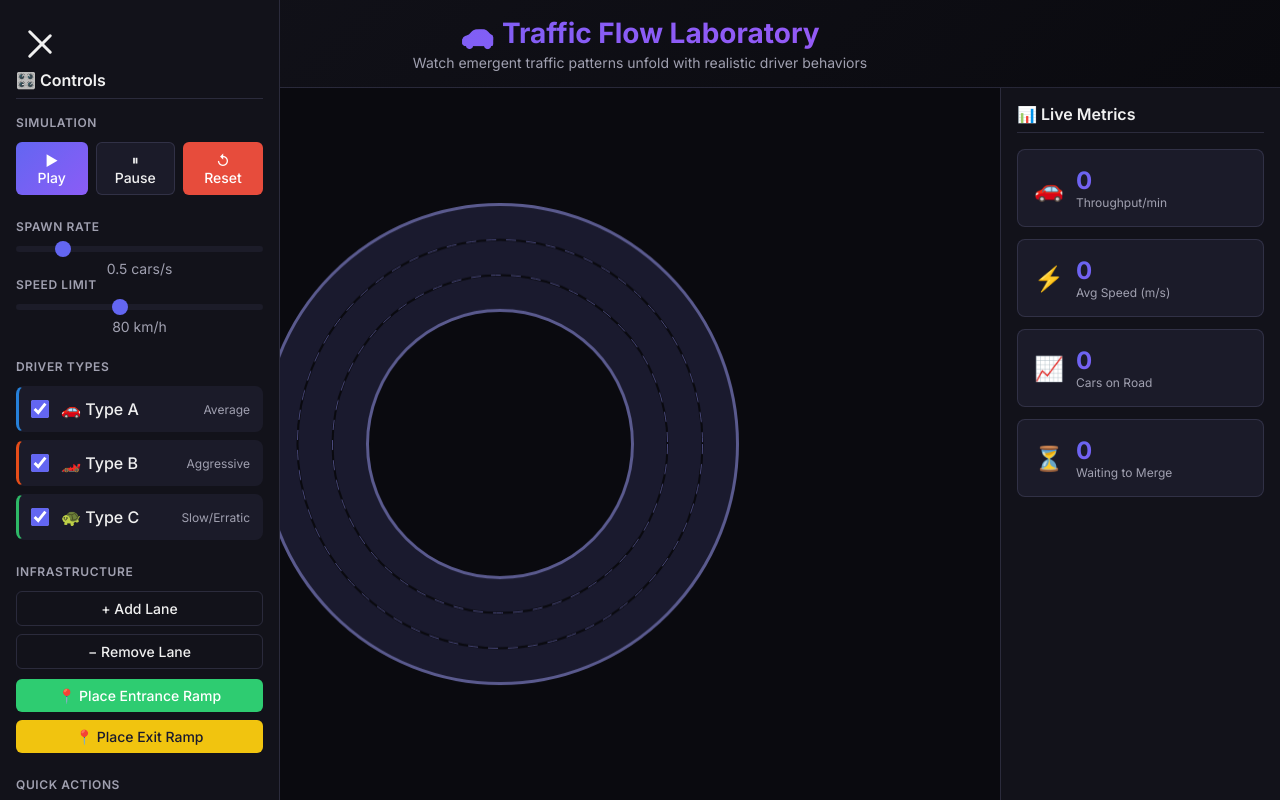
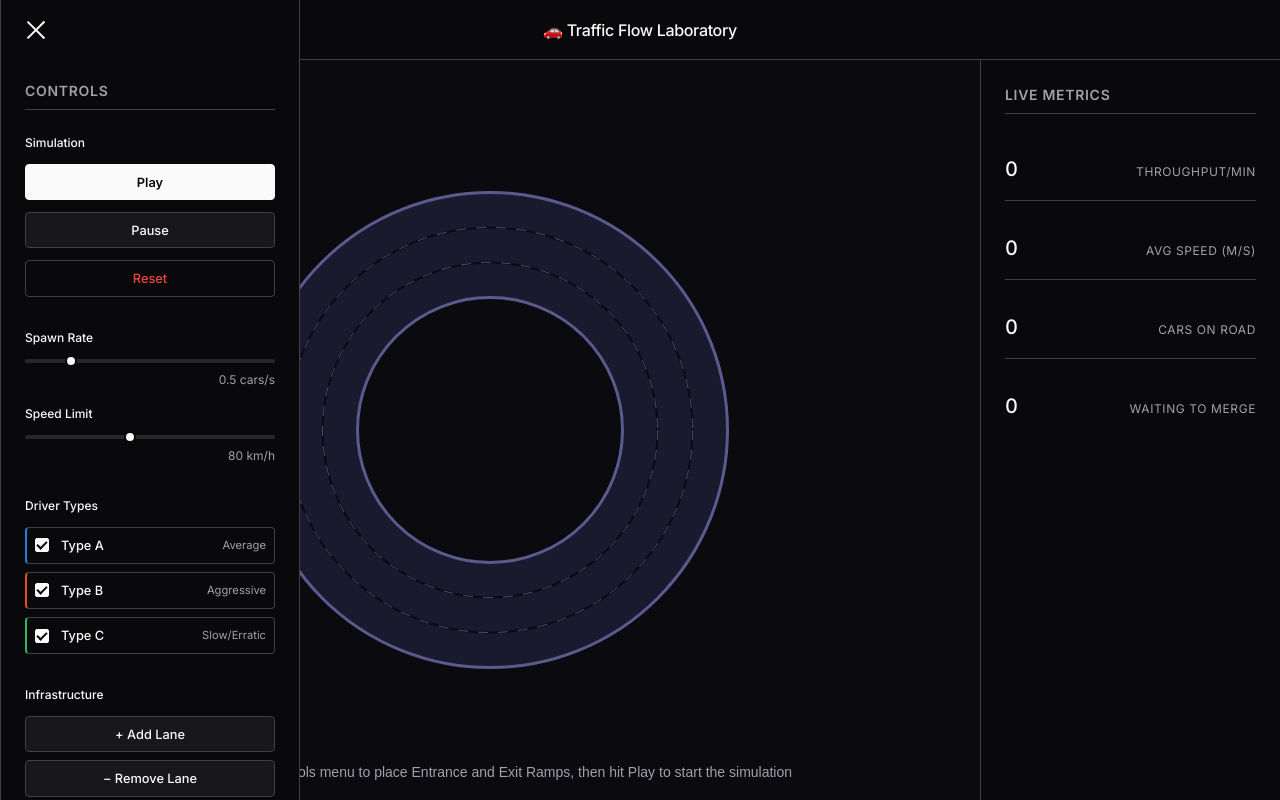
Before and after one commit to bharrell1013/TrafficSim, a website built with Vite: page index.html in a window 1280 px wide. Both pictures are taken after a click on the button "Toggle Controls". Built offline with nearby package versions, Linux system fonts and the light colour scheme.

Commit message:
UI redesign

```diff
--- a/src/core/Renderer.ts
+++ b/src/core/Renderer.ts
@@ -43,6 +43,24 @@ export class Renderer {
     for (const car of cars) {
       this.drawCar(car, config);
     }
+
+    if (ramps.length === 0) {
+      this.drawInstructions();
+    }
+  }
+
+  private drawInstructions(): void {
+    this.ctx.save();
+    this.ctx.fillStyle = "#a1a1aa"; // text-secondary color
+    this.ctx.font = "14px Inter, sans-serif";
+    this.ctx.textAlign = "center";
+    this.ctx.textBaseline = "bottom";
+
+    const text =
+      "Tip: Use the controls menu to place Entrance and Exit Ramps, then hit Play to start the simulation";
+    // Draw at bottom with some padding
+    this.ctx.fillText(text, this.centerX, this.canvas.height - 20);
+    this.ctx.restore();
   }
 
   private drawRoad(config: SimulationConfig): void {
--- a/src/style.css
+++ b/src/style.css
@@ -1,15 +1,21 @@
 :root {
-  --bg-primary: #0a0a0f;
-  --bg-secondary: #12121a;
-  --bg-card: rgba(30, 30, 45, 0.8);
-  --text-primary: #f0f0f0;
-  --text-secondary: #a0a0b0;
-  --accent-primary: #6366f1;
-  --accent-success: #2ecc71;
-  --accent-warning: #f1c40f;
-  --accent-danger: #e74c3c;
-  --border-color: rgba(100, 100, 140, 0.3);
-  --shadow: 0 8px 32px rgba(0, 0, 0, 0.4);
+  --bg-primary: #09090b;
+  --bg-secondary: #18181b;
+  --bg-card: #27272a;
+  --bg-hover: #3f3f46;
+
+  --text-primary: #fafafa;
+  --text-secondary: #a1a1aa;
+
+  --accent-primary: #fafafa; /* Minimalist white accent */
+  --accent-muted: #52525b;
+
+  --confirm: #22c55e;
+  --danger: #ef4444;
+  --warning: #eab308;
+
+  --border-color: #3f3f46;
+  --radius: 4px;
 }
 
 * {
@@ -19,11 +25,13 @@
 }
 
 body {
-  font-family: "Inter", system-ui, -apple-system, sans-serif;
+  font-family: "Geist Mono", "Inter", system-ui, -apple-system, sans-serif; /* Tech-minimal font stack */
   background: var(--bg-primary);
   color: var(--text-primary);
   min-height: 100vh;
   overflow: hidden;
+  font-size: 14px;
+  line-height: 1.5;
 }
 
 #app {
@@ -33,26 +41,25 @@ body {
 }
 
 .app-header {
-  background: linear-gradient(135deg, var(--bg-secondary), var(--bg-primary));
-  padding: 1rem 2rem;
+  background: var(--bg-primary);
+  padding: 1rem 1.5rem;
   border-bottom: 1px solid var(--border-color);
-  text-align: center;
+  display: flex;
+  align-items: center;
+  justify-content: center;
   position: relative;
+  height: 60px;
 }
 
 .app-header h1 {
-  font-size: 1.75rem;
-  font-weight: 700;
-  background: linear-gradient(135deg, #6366f1, #8b5cf6, #a855f7);
-  -webkit-background-clip: text;
-  -webkit-text-fill-color: transparent;
-  background-clip: text;
+  font-size: 1rem;
+  font-weight: 500;
+  color: var(--text-primary);
+  letter-spacing: -0.02em;
 }
 
 .app-header .tagline {
-  color: var(--text-secondary);
-  font-size: 0.875rem;
-  margin-top: 0.25rem;
+  display: none; /* Minimalist: hide tagline */
 }
 
 .hamburger-btn {
@@ -60,8 +67,8 @@ body {
   left: 1.5rem;
   top: 50%;
   transform: translateY(-50%);
-  width: 32px;
-  height: 24px;
+  width: 24px;
+  height: 16px;
   background: transparent;
   border: none;
   cursor: pointer;
@@ -75,14 +82,13 @@ body {
 .hamburger-btn span {
   display: block;
   width: 100%;
-  height: 3px;
+  height: 2px;
   background: var(--text-primary);
-  border-radius: 2px;
-  transition: all 0.3s ease;
+  transition: all 0.2s ease;
 }
 
 .hamburger-btn.active span:nth-child(1) {
-  transform: rotate(45deg) translate(6px, 6px);
+  transform: rotate(45deg) translate(5px, 5px);
 }
 
 .hamburger-btn.active span:nth-child(2) {
@@ -90,21 +96,40 @@ body {
 }
 
 .hamburger-btn.active span:nth-child(3) {
-  transform: rotate(-45deg) translate(6px, -6px);
+  transform: rotate(-45deg) translate(5px, -5px);
 }
 
 .app-layout {
   display: grid;
-  grid-template-columns: 1fr 280px;
+  grid-template-columns: 1fr 300px;
   flex: 1;
   overflow: hidden;
   position: relative;
 }
 
 .sidebar {
-  background: var(--bg-secondary);
-  padding: 1rem;
+  background: var(--bg-primary);
+  padding: 1.5rem;
   overflow-y: auto;
+  border-left: 1px solid var(--border-color);
+}
+
+/* Custom Minimalist Scrollbar */
+.sidebar::-webkit-scrollbar {
+  width: 6px;
+}
+
+.sidebar::-webkit-scrollbar-track {
+  background: transparent;
+}
+
+.sidebar::-webkit-scrollbar-thumb {
+  background: var(--accent-muted);
+  border-radius: 3px;
+}
+
+.sidebar::-webkit-scrollbar-thumb:hover {
+  background: var(--text-secondary);
 }
 
 .controls-sidebar {
@@ -112,21 +137,34 @@ body {
   left: 0;
   top: 0;
   bottom: 0;
-  width: 280px;
+  width: 300px;
+  background: var(--bg-primary);
   border-right: 1px solid var(--border-color);
   transform: translateX(-100%);
-  transition: transform 0.3s ease;
+  transition: transform 0.2s cubic-bezier(0.16, 1, 0.3, 1);
   z-index: 50;
-  padding-top: 70px;
-  overflow: hidden;
+  padding: 80px 1.5rem 1.5rem 1.5rem;
+  overflow-y: auto;
 }
+
+/* Apply same scrollbar to controls sidebar */
+.controls-sidebar::-webkit-scrollbar {
+  width: 6px;
+}
+.controls-sidebar::-webkit-scrollbar-track {
+  background: transparent;
+}
+.controls-sidebar::-webkit-scrollbar-thumb {
+  background: var(--accent-muted);
+  border-radius: 3px;
+}
+.controls-sidebar::-webkit-scrollbar-thumb:hover {
+  background: var(--text-secondary);
+}
+
 
 .controls-sidebar.open {
   transform: translateX(0);
-}
-
-.sidebar:last-child {
-  border-left: 1px solid var(--border-color);
 }
 
 .simulation-area {
@@ -135,135 +173,156 @@ body {
   min-height: 400px;
 }
 
-#simulation-canvas {
+canvas#simulation-canvas {
   width: 100%;
   height: 100%;
+  display: block;
 }
 
-.controls-panel h2,
-.dashboard h2 {
-  font-size: 1rem;
+h2 {
+  font-size: 0.875rem;
   font-weight: 600;
-  margin-bottom: 1rem;
+  text-transform: uppercase;
+  letter-spacing: 0.05em;
+  color: var(--text-secondary);
+  margin-bottom: 1.5rem;
   padding-bottom: 0.5rem;
   border-bottom: 1px solid var(--border-color);
 }
 
-.control-section {
-  margin-bottom: 1.5rem;
+h3 {
+  font-size: 0.75rem;
+  font-weight: 500;
+  color: var(--text-primary);
+  margin-bottom: 0.75rem;
 }
 
-.control-section h3 {
-  font-size: 0.75rem;
-  font-weight: 600;
-  text-transform: uppercase;
-  letter-spacing: 0.05em;
-  color: var(--text-secondary);
-  margin-bottom: 0.75rem;
+.control-section {
+  margin-bottom: 2rem;
 }
 
 .button-group {
   display: flex;
-  gap: 0.5rem;
+  gap: 0.75rem;
+  flex-wrap: wrap; /* Allow wrapping on small screens */
 }
 
 .button-group.vertical {
   flex-direction: column;
+  gap: 0.5rem;
 }
 
 .btn {
-  padding: 0.5rem 1rem;
-  border: none;
-  border-radius: 6px;
-  font-size: 0.875rem;
+  padding: 0.6rem 1rem;
+  border: 1px solid var(--border-color);
+  background: var(--bg-secondary);
+  color: var(--text-primary);
+  border-radius: var(--radius);
+  font-size: 0.8rem;
   font-weight: 500;
   cursor: pointer;
-  transition: all 0.2s ease;
+  transition: all 0.2s cubic-bezier(0.4, 0, 0.2, 1);
   font-family: inherit;
+  display: inline-flex;
+  align-items: center;
+  justify-content: center;
+  width: 100%; /* Ensure full width in vertical groups */
+  text-align: center;
 }
 
+.btn:hover {
+  background: var(--bg-hover);
+  border-color: var(--text-secondary);
+  transform: translateY(-1px);
+}
+
+.btn:active {
+  background: var(--bg-card);
+  transform: translateY(1px);
+  border-color: var(--accent-muted);
+}
+
+/* Primary Button (Play) - Stronger presence */
 .btn-primary {
-  background: linear-gradient(135deg, #6366f1, #8b5cf6);
-  color: white;
+  background: var(--text-primary);
+  color: var(--bg-primary);
+  border-color: var(--text-primary);
+  font-weight: 600;
 }
 
 .btn-primary:hover {
-  transform: translateY(-1px);
-  box-shadow: 0 4px 12px rgba(99, 102, 241, 0.4);
+  background: #ffffff; /* Brighter white */
+  box-shadow: 0 4px 12px rgba(255, 255, 255, 0.1);
 }
 
-.btn-secondary {
-  background: var(--bg-card);
-  color: var(--text-primary);
-  border: 1px solid var(--border-color);
-}
-
-.btn-secondary:hover {
-  background: rgba(50, 50, 70, 0.8);
+.btn-primary:active {
+  background: #e5e5e5;
+  transform: translateY(1px);
 }
 
 .btn-danger {
-  background: var(--accent-danger);
-  color: white;
+  color: var(--danger);
+  border-color: var(--border-color);
+  background: transparent;
 }
 
 .btn-danger:hover {
-  background: #c0392b;
+  background: rgba(239, 68, 68, 0.1);
+  border-color: var(--danger);
 }
 
-.btn-outline {
-  background: transparent;
-  color: var(--text-primary);
-  border: 1px solid var(--border-color);
-}
-
-.btn-outline:hover {
-  background: var(--bg-card);
-  border-color: var(--accent-primary);
+.btn-danger:active {
+  background: rgba(239, 68, 68, 0.15);
 }
 
 .btn-success {
-  background: var(--accent-success);
-  color: white;
+  border-left: 3px solid #2ecc71; /* Match canvas entrance color */
+  justify-content: center;
 }
 
 .btn-warning {
-  background: var(--accent-warning);
-  color: #1a1a2e;
+  border-left: 3px solid #e74c3c; /* Match canvas exit color (red) */
+  justify-content: center;
 }
 
 .btn.active {
-  box-shadow: 0 0 0 2px var(--accent-primary);
+  background: #6366f1 !important;
+  color: #ffffff !important;
+  border-color: #6366f1 !important;
+  font-weight: 600;
+  box-shadow: 0 0 12px rgba(99, 102, 241, 0.4);
 }
 
 .slider-container {
   display: flex;
   flex-direction: column;
   gap: 0.5rem;
+  margin-bottom: 1rem;
 }
 
 .slider-container input[type="range"] {
   width: 100%;
-  height: 6px;
-  border-radius: 3px;
+  height: 4px;
   background: var(--bg-card);
+  border-radius: 2px;
   appearance: none;
   cursor: pointer;
 }
 
 .slider-container input[type="range"]::-webkit-slider-thumb {
   appearance: none;
-  width: 16px;
-  height: 16px;
+  width: 12px;
+  height: 12px;
   border-radius: 50%;
-  background: var(--accent-primary);
+  background: var(--text-primary);
   cursor: pointer;
+  border: 2px solid var(--bg-primary);
 }
 
 .slider-container span {
-  font-size: 0.875rem;
+  font-size: 0.75rem;
   color: var(--text-secondary);
-  text-align: center;
+  text-align: right;
 }
 
 .checkbox-matrix {
@@ -276,98 +335,118 @@ body {
   display: flex;
   align-items: center;
   gap: 0.75rem;
-  padding: 0.75rem;
-  background: var(--bg-card);
-  border-radius: 8px;
+  padding: 0.5rem;
+  background: transparent;
+  border-radius: var(--radius);
   cursor: pointer;
   transition: all 0.2s ease;
-  border: 1px solid transparent;
+  border: 1px solid var(--border-color);
 }
 
 .driver-checkbox:hover {
-  border-color: var(--border-color);
+  background: var(--bg-secondary);
 }
 
 .driver-checkbox input[type="checkbox"] {
-  width: 18px;
-  height: 18px;
-  accent-color: var(--accent-primary);
+  appearance: none;
+  width: 14px;
+  height: 14px;
+  border: 1px solid var(--text-secondary);
+  border-radius: 2px;
+  position: relative;
   cursor: pointer;
 }
 
+.driver-checkbox input[type="checkbox"]:checked {
+  background: var(--text-primary);
+  border-color: var(--text-primary);
+}
+
+.driver-checkbox input[type="checkbox"]:checked::after {
+  content: "";
+  position: absolute;
+  left: 3px;
+  top: 0px;
+  width: 4px;
+  height: 8px;
+  border: solid var(--bg-primary);
+  border-width: 0 2px 2px 0;
+  transform: rotate(45deg);
+}
+
 .driver-label {
+  font-size: 0.8rem;
   font-weight: 500;
   flex: 1;
 }
 
 .driver-desc {
-  font-size: 0.75rem;
+  font-size: 0.7rem;
   color: var(--text-secondary);
 }
 
-.type-a {
-  border-left: 3px solid hsl(210, 70%, 50%);
-}
-.type-b {
-  border-left: 3px solid hsl(15, 80%, 50%);
-}
-.type-c {
-  border-left: 3px solid hsl(145, 60%, 45%);
-}
+.type-a { border-left: 2px solid hsl(210, 70%, 50%); }
+.type-b { border-left: 2px solid hsl(15, 80%, 50%); }
+.type-c { border-left: 2px solid hsl(145, 60%, 45%); }
 
 .placement-hint {
   margin-top: 0.5rem;
   padding: 0.5rem;
-  background: rgba(99, 102, 241, 0.2);
-  border: 1px solid var(--accent-primary);
-  border-radius: 4px;
+  background: var(--bg-secondary);
+  border: 1px solid var(--border-color);
+  border-radius: var(--radius);
   font-size: 0.75rem;
-  color: var(--accent-primary);
+  color: var(--text-secondary);
   text-align: center;
 }
 
 .metrics-grid {
-  display: flex;
-  flex-direction: column;
-  gap: 0.75rem;
+  display: grid;
+  grid-template-columns: 1fr;
+  gap: 1rem;
 }
 
 .metric-card {
   display: flex;
   align-items: center;
-  gap: 0.75rem;
-  padding: 1rem;
-  background: var(--bg-card);
-  border-radius: 8px;
-  border: 1px solid var(--border-color);
+  justify-content: space-between;
+  padding: 1rem 0;
+  border-bottom: 1px solid var(--border-color);
+}
+
+.metric-card:last-child {
+  border-bottom: none;
 }
 
 .metric-icon {
-  font-size: 1.5rem;
+  display: none; /* Hide icons for minimalism */
 }
 
 .metric-content {
   display: flex;
-  flex-direction: column;
+  flex-direction: row;
+  align-items: baseline;
+  justify-content: space-between;
+  width: 100%;
 }
 
 .metric-value {
-  font-size: 1.5rem;
-  font-weight: 700;
-  background: linear-gradient(135deg, #6366f1, #a855f7);
-  -webkit-background-clip: text;
-  -webkit-text-fill-color: transparent;
-  background-clip: text;
+  font-size: 1.25rem;
+  font-weight: 500;
+  color: var(--text-primary);
+  font-variant-numeric: tabular-nums;
 }
 
 .metric-label {
   font-size: 0.75rem;
   color: var(--text-secondary);
+  text-transform: uppercase;
+  letter-spacing: 0.05em;
 }
 
 @media (max-width: 1200px) {
   .app-layout {
-    grid-template-columns: 0 1fr 240px;
+    grid-template-columns: 0 1fr 280px;
   }
 }
 
@@ -377,16 +456,8 @@ body {
     grid-template-rows: 1fr auto;
   }
 
-  .controls-sidebar {
-    width: 280px;
-  }
-
-  .sidebar:last-child {
-    border-left: none;
-    border-top: 1px solid var(--border-color);
-  }
-
-  .simulation-area {
-    min-height: 400px;
+  .sidebar {
+      border-left: none;
+      border-top: 1px solid var(--border-color);
   }
 }
--- a/src/ui/Controls.ts
+++ b/src/ui/Controls.ts
@@ -24,14 +24,14 @@ export class Controls {
   private render(): void {
     this.container.innerHTML = `
       <div class="controls-panel">
-        <h2>🎛️ Controls</h2>
+        <h2>Controls</h2>
 
         <div class="control-section">
           <h3>Simulation</h3>
           <div class="button-group">
-            <button id="btn-play" class="btn btn-primary">▶ Play</button>
-            <button id="btn-pause" class="btn btn-secondary">⏸ Pause</button>
-            <button id="btn-reset" class="btn btn-danger">↺ Reset</button>
+            <button id="btn-play" class="btn btn-primary">Play</button>
+            <button id="btn-pause" class="btn btn-secondary">Pause</button>
+            <button id="btn-reset" class="btn btn-danger">Reset</button>
           </div>
         </div>
 
@@ -53,17 +53,17 @@ export class Controls {
           <div class="checkbox-matrix">
             <label class="driver-checkbox type-a">
               <input type="checkbox" id="driver-a" checked>
-              <span class="driver-label">🚗 Type A</span>
+              <span class="driver-label">Type A</span>
               <span class="driver-desc">Average</span>
             </label>
             <label class="driver-checkbox type-b">
               <input type="checkbox" id="driver-b" checked>
-              <span class="driver-label">🏎️ Type B</span>
+              <span class="driver-label">Type B</span>
               <span class="driver-desc">Aggressive</span>
             </label>
             <label class="driver-checkbox type-c">
               <input type="checkbox" id="driver-c" checked>
-              <span class="driver-label">🐢 Type C</span>
+              <span class="driver-label">Type C</span>
               <span class="driver-desc">Slow/Erratic</span>
             </label>
           </div>
@@ -76,8 +76,8 @@ export class Controls {
             <button id="btn-remove-lane" class="btn btn-outline">− Remove Lane</button>
           </div>
           <div class="button-group vertical" style="margin-top: 10px;">
-            <button id="btn-place-entrance" class="btn btn-success">📍 Place Entrance Ramp</button>
-            <button id="btn-place-exit" class="btn btn-warning">📍 Place Exit Ramp</button>
+            <button id="btn-place-entrance" class="btn btn-success">Place Entrance Ramp</button>
+            <button id="btn-place-exit" class="btn btn-warning">Place Exit Ramp</button>
           </div>
           <p id="placement-hint" class="placement-hint" style="display: none;">Click on the circle edge to place the ramp</p>
         </div>
--- a/src/ui/Dashboard.ts
+++ b/src/ui/Dashboard.ts
@@ -19,31 +19,31 @@ export class Dashboard {
   private render(): void {
     this.container.innerHTML = `
       <div class="dashboard">
-        <h2>📊 Live Metrics</h2>
+        <h2>Live Metrics</h2>
         <div class="metrics-grid">
           <div class="metric-card">
-            <div class="metric-icon">🚗</div>
+            <div class="metric-icon"></div>
             <div class="metric-content">
               <span class="metric-value" id="metric-throughput">0</span>
               <span class="metric-label">Throughput/min</span>
             </div>
           </div>
           <div class="metric-card">
-            <div class="metric-icon">⚡</div>
+            <div class="metric-icon"></div>
             <div class="metric-content">
               <span class="metric-value" id="metric-speed">0</span>
               <span class="metric-label">Avg Speed (m/s)</span>
             </div>
           </div>
           <div class="metric-card">
-            <div class="metric-icon">📈</div>
+            <div class="metric-icon"></div>
             <div class="metric-content">
               <span class="metric-value" id="metric-density">0</span>
               <span class="metric-label">Cars on Road</span>
             </div>
           </div>
           <div class="metric-card">
-            <div class="metric-icon">⏳</div>
+            <div class="metric-icon"></div>
             <div class="metric-content">
               <span class="metric-value" id="metric-waiting">0</span>
               <span class="metric-label">Waiting to Merge</span>
```
